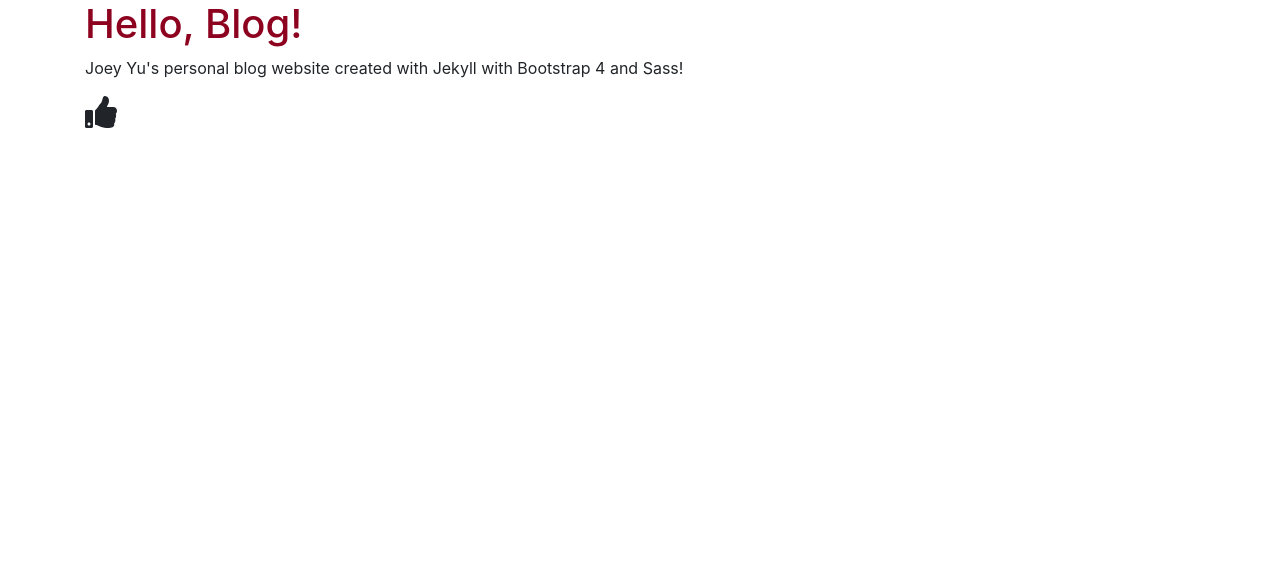
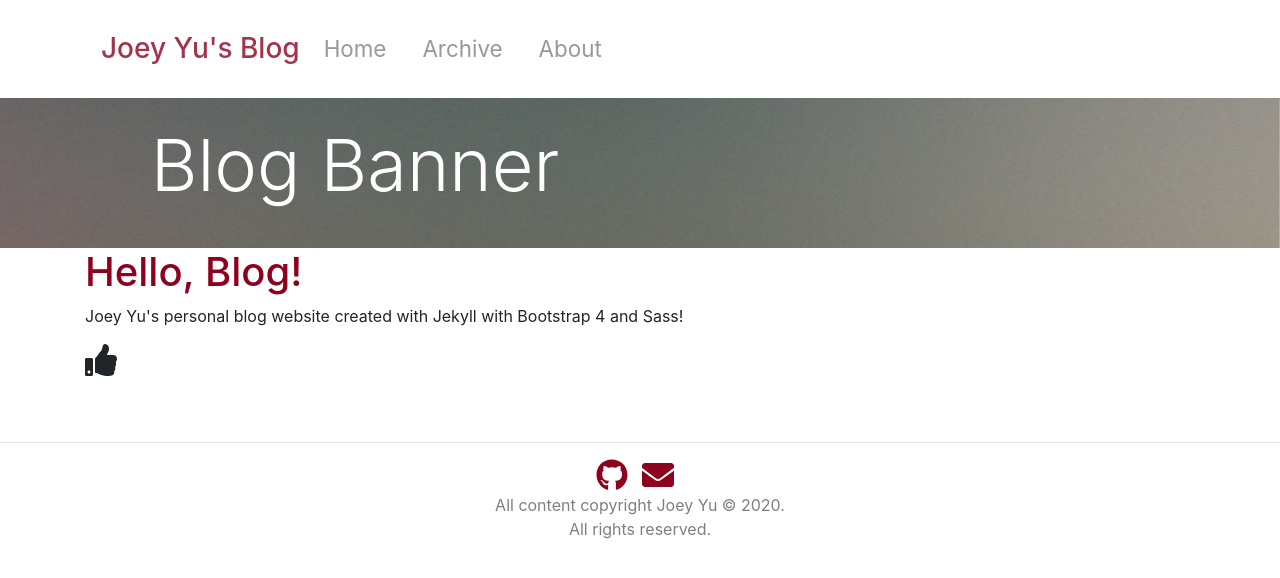
Before and after one commit to goplusgo/boilerplate.blog.goplusgo.me, a Jekyll site: the page built from index.html, in a window 1280 px wide. Shown: the top 578 px of the page. Built offline with Jekyll 4.4.1, drawn with Linux system fonts in a browser that asks for light colours; nearby versions of some CDN libraries.

Commit message:
Expand the site to include navigation, a banner and a footer section
Creating a Jekyll Blog with Bootstrap 4 and Sass - Part 2:
https://experimentingwithcode.com/creating-a-jekyll-blog-with-bootstrap-4-and-sass-part-2/

```diff
--- a/_config.yml
+++ b/_config.yml
@@ -9,3 +9,7 @@ url: https://blog.goplusgo.me
 permalink: :title/
 sass:
   sass_dir: assets/css
+
+# Social icons
+show_social_icons: true
+github_username: goplusgo
--- /dev/null
+++ b/_includes/banner.html
@@ -0,0 +1,14 @@
+<section id="banner" class="py-5 d-none d-sm-block">
+  <div class="primary-overlay text-white">
+    <div class="container">
+      <div class="row">
+        <div class="col-md-6 text-center">
+          <h1 class="display-3 pt-4">
+            Blog Banner
+          </h1>
+        </div>
+      </div>
+      <div class="col-md-6"></div>
+    </div>
+  </div>
+</section>
--- a/_includes/footer.html
+++ b/_includes/footer.html
@@ -1,3 +1,26 @@
+<footer class="py-5">
+  <hr>
+  <div class="container text-center text-info">
+    <div class="row">
+      <div class="col">
+        {% if site.show_social_icons %}
+          {% include social_links.html %}
+        {% endif %}
+      </div>
+    </div>
+    <div class="row">
+      <div class="col">
+        All content copyright Joey Yu &copy; {{ site.time | date: '%Y' }}.
+      </div>
+    </div>
+    <div class="row">
+      <div class="col">
+        All rights reserved.
+      </div>
+    </div>
+  </div>
+</footer>
+
 <!-- JS -->
 <script defer src="https://use.fontawesome.com/releases/v5.0.8/js/all.js" integrity="sha384-SlE991lGASHoBfWbelyBPLsUlwY1GwNDJo3jSJO04KZ33K2bwfV9YBauFfnzvynJ" crossorigin="anonymous"></script>
 <script src="https://code.jquery.com/jquery-3.2.1.slim.min.js" integrity="sha384-KJ3o2DKtIkvYIK3UENzmM7KCkRr/rE9/Qpg6aAZGJwFDMVNA/GpGFF93hXpG5KkN" crossorigin="anonymous"></script>
--- a/_includes/head.html
+++ b/_includes/head.html
@@ -2,7 +2,7 @@
   <meta charset="UTF-8">
   <meta name="viewport" content="width=device-width, initial-scale=1.0">
   <meta http-equiv="X-UA-Compatible" content="ie=edge">
-  <title>Jekyll and Bootstrap</title>
+  <title>Joey Yu's Blog</title>
 
   <link rel="stylesheet" href="/assets/css/main.css">
 </head>
--- /dev/null
+++ b/_includes/header.html
@@ -0,0 +1,24 @@
+<!-- NAV -->
+<nav class="navbar navbar-expand-md navbar-light py-4">
+  <div class="container">
+    <a href="{{ site.baseurl }}/" class="navbar-brand">
+      <h3 class="d-inline align-middle pl-3 text-primary">Joey Yu's Blog</h3>
+    </a>
+    <button class="navbar-toggler" data-toggle="collapse" data-target="#navbarNav">
+      <span class="navbar-toggler-icon"></span>
+    </button>
+    <div class="collapse navbar-collapse" id="navbarNav">
+      <ul class="navbar-nav">
+        <li class="nav-item">
+          <a href="{{ site.baseurl }}/" class="nav-link">Home</a>
+        </li>
+        <li class="nav-item">
+          <a href="{{ site.baseurl }}/archive/" class="nav-link">Archive</a>
+        </li>
+        <li class="nav-item">
+          <a href="{{ site.baseurl }}/about/" class="nav-link">About</a>
+        </li>
+      </ul>
+    </div>
+  </div>
+</nav>
--- /dev/null
+++ b/_includes/social_links.html
@@ -0,0 +1,8 @@
+<div class="social-links">
+  <a target="_blank" href="https://github.com/{{ site.github_username }}">
+    <i class="fab fa-github fa-2x"></i>
+  </a>
+  <a href="mailto:{{ site.email }}">
+    <i class="fa fa-envelope fa-2x" ></i>
+  </a>
+</div>
--- a/_layouts/default.html
+++ b/_layouts/default.html
@@ -2,6 +2,8 @@
 <html lang="en">
   {% include head.html %}
   <body>
+  	{% include header.html %}
+  	{% include banner.html %}
     {{ content }}
     {% include footer.html %}
   </body>
--- a/assets/css/custom/_variables.scss
+++ b/assets/css/custom/_variables.scss
@@ -1 +1,2 @@
 $primary: #8d021f; // burgundy
+$info: #7f7f7f; // grey
--- /dev/null
+++ b/assets/css/custom/includes/_banner.scss
@@ -0,0 +1,16 @@
+#banner{
+  position: relative;
+  background: url('../images/banner.jpeg') no-repeat center center fixed;
+  -webkit-background-size: cover;
+  -moz-background-size: cover;
+  -o-background-size: cover;
+  background-size: cover;
+  min-height: 150px;
+
+  .primary-overlay{
+    position: absolute;
+    top: 0;
+    left: 0;
+    width: 100%;
+  }
+}
--- /dev/null
+++ b/assets/css/custom/includes/_header.scss
@@ -0,0 +1,18 @@
+.navbar{
+  box-shadow: 1px 1px 3px $primary;
+  opacity: 0.8;
+  background: $white;
+
+  .nav-item{
+    font-size: 1.4rem;
+    padding-right: 20px;
+  }
+}
+
+.nav-link {
+  color: $info !important;
+
+  &:hover {
+    color: $primary !important;
+  }
+}
--- /dev/null
+++ b/assets/css/custom/includes/_social_links.scss
@@ -0,0 +1,11 @@
+.social-links {
+  a {
+    text-decoration: none;
+    padding-right: 10px;
+
+    &:hover {
+      color: $info;
+      cursor: pointer;
+    }
+  }
+}
--- a/assets/css/main.scss
+++ b/assets/css/main.scss
@@ -2,3 +2,6 @@
 ---
 
 @import 'bootstrap/bootstrap';
+@import 'custom/includes/header';
+@import 'custom/includes/banner';
+@import 'custom/includes/social_links';
```
Also changed, not shown: assets/images/banner.jpeg (added).
